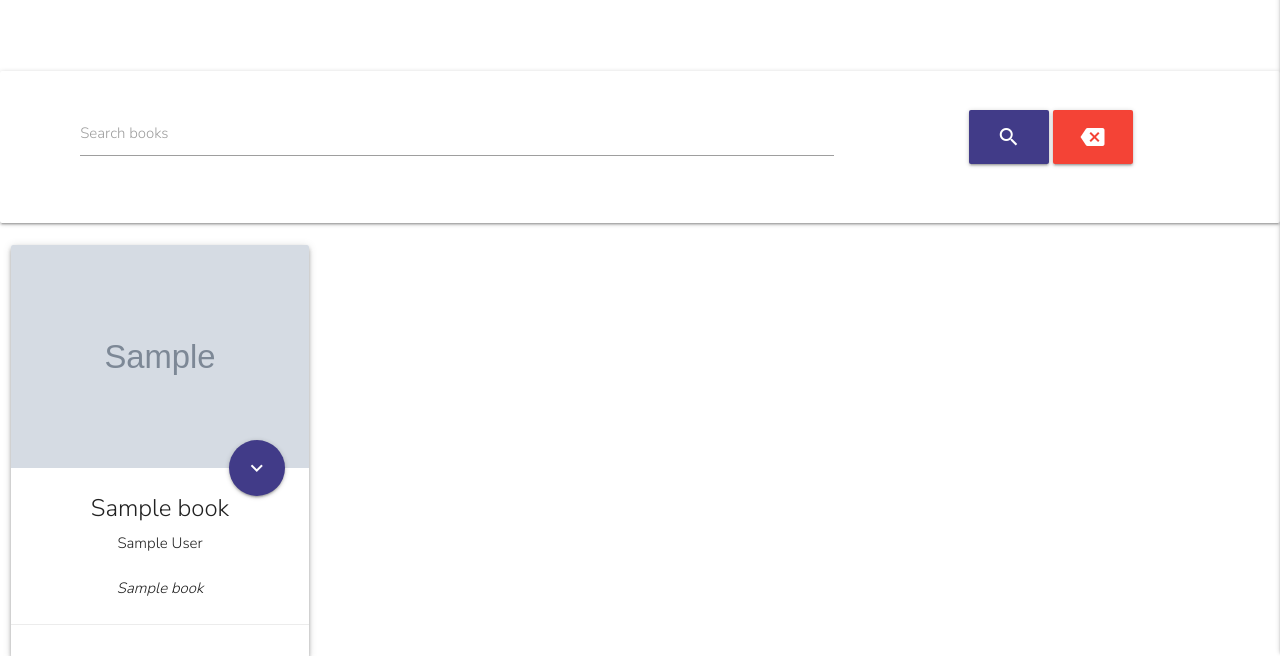
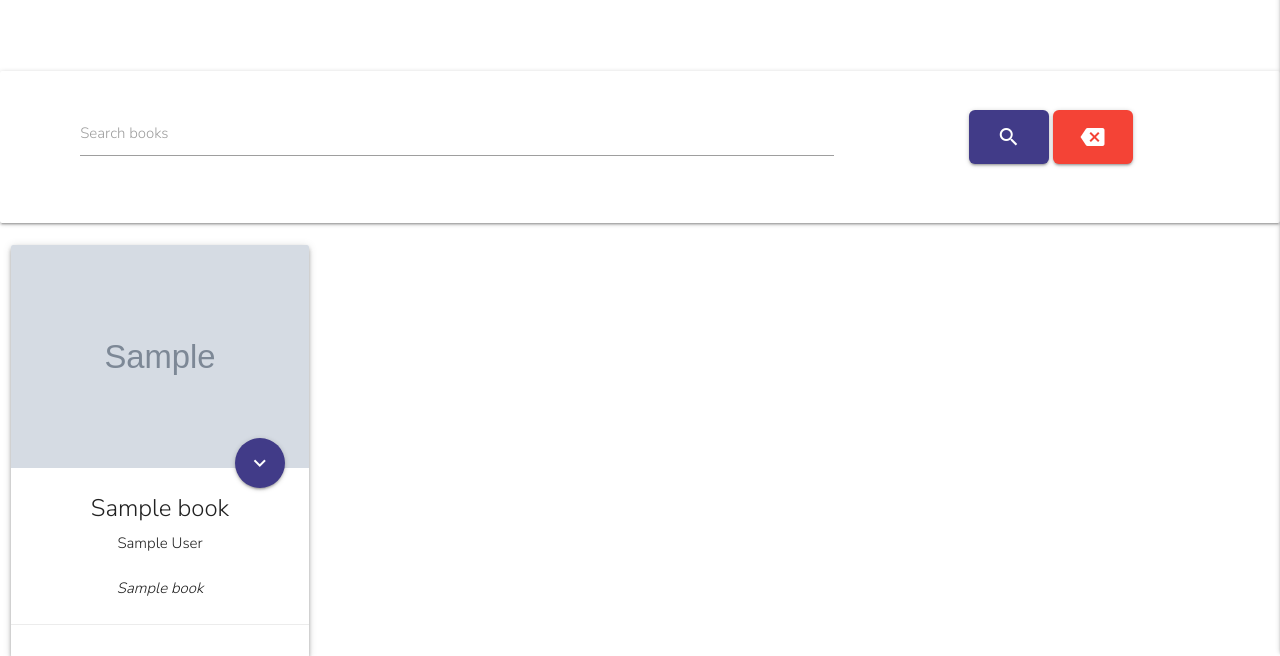
Before and after one commit to CarolinaCobo/la-biblioteca-ms3, a Flask app: page /search in a window 1280 px wide. Shown: the part 208-864 px from the top of the page. Run offline with Flask 2, Linux system fonts and the light colour scheme; grey boxes marked "Sample" are stand-in pictures; a database or web service that is not in the repository returns one stand-in record (values such as "Sample title"); some libraries are stand-ins or nearby versions; some web fonts are replaced.

Commit message:
Buttons border radius added

```diff
--- a/static/css/style.css
+++ b/static/css/style.css
@@ -94,8 +94,13 @@ h3 {
 }
 
 /*  ________________  Buttons ________________ */
+.btn-large {
+    border-radius: 6px;
+}
 
-.btn {
+
+.btn, .button-delete,
+.button-purple {
     size: 2em;
 }
 
@@ -140,6 +145,16 @@ h3 {
     color: #675ddb;
 }
 
+
+.book-button {
+    height: 50px;
+    width: 50px;
+}
+
+.expand-icon {
+    margin-top: 5px;
+    font-weight: 3px;
+}
 /*  ________________  Parallax ________________ */
 
 /* Parallax container Index page */
@@ -197,7 +212,7 @@ td, th {
     width: 100%;
     height: auto;
     max-height: 400px;
-    max-width: 280px;
+    max-width: 300px;
     margin-top: 3.2vh;
     margin-left: auto;
     margin-right: auto;
--- a/templates/books.html
+++ b/templates/books.html
@@ -34,8 +34,8 @@
       <div class="card-image">
         <img  src="{{ book.book_image }}" alt="Book cover image"/>
         <a href="{{ url_for('book_page', book_id=book._id) }}"
-          class="btn-floating btn btn-large button halfway-fab waves-effect waves-light hoverable"
-          aria-label="open book button"><i class="material-icons right">expand_more</i></a>
+          class="btn-floating btn button halfway-fab waves-effect waves-light hoverable book-button"
+          aria-label="open book button"><i class="material-icons expand-icon">expand_more</i></a>
       </div>
       <div class="card-content center-align">
         <span class="card-title truncate">{{ book.book_name }}</span>
@@ -44,10 +44,10 @@
       </div>
       <div class="card-action center-align">
         {% if session.user|lower == book.created_by|lower %}
-        <a href="{{ url_for('edit_book', book_id=book._id) }}" class="waves-effect waves-light btn s3 button-purple">
+        <a href="{{ url_for('edit_book', book_id=book._id) }}" class="waves-effect waves-light btn btn-large s3 button-purple">
           <i class="material-icons center-align">edit</i></a>
 
-        <a class="waves-effect waves-light btn modal-trigger button-delete" href="#modal1">
+        <a class="waves-effect waves-light btn modal-trigger button-delete btn-large" href="#modal1">
           <i class="material-icons center-align">cancel</i></a>
 
         <!-- Modal for deleting book -->
```
Also changed, not shown: templates/book_page.html (+14 -13 lines).
